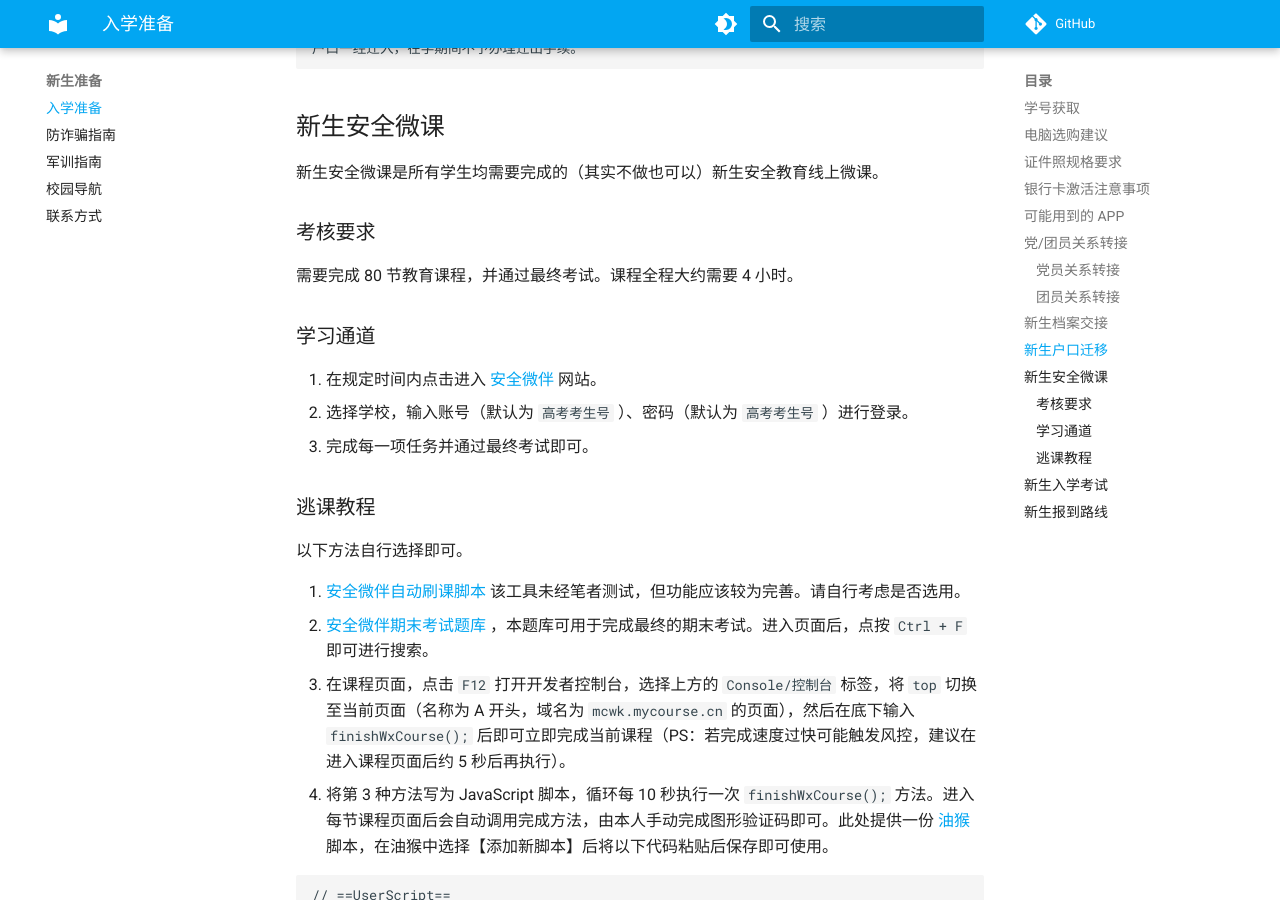
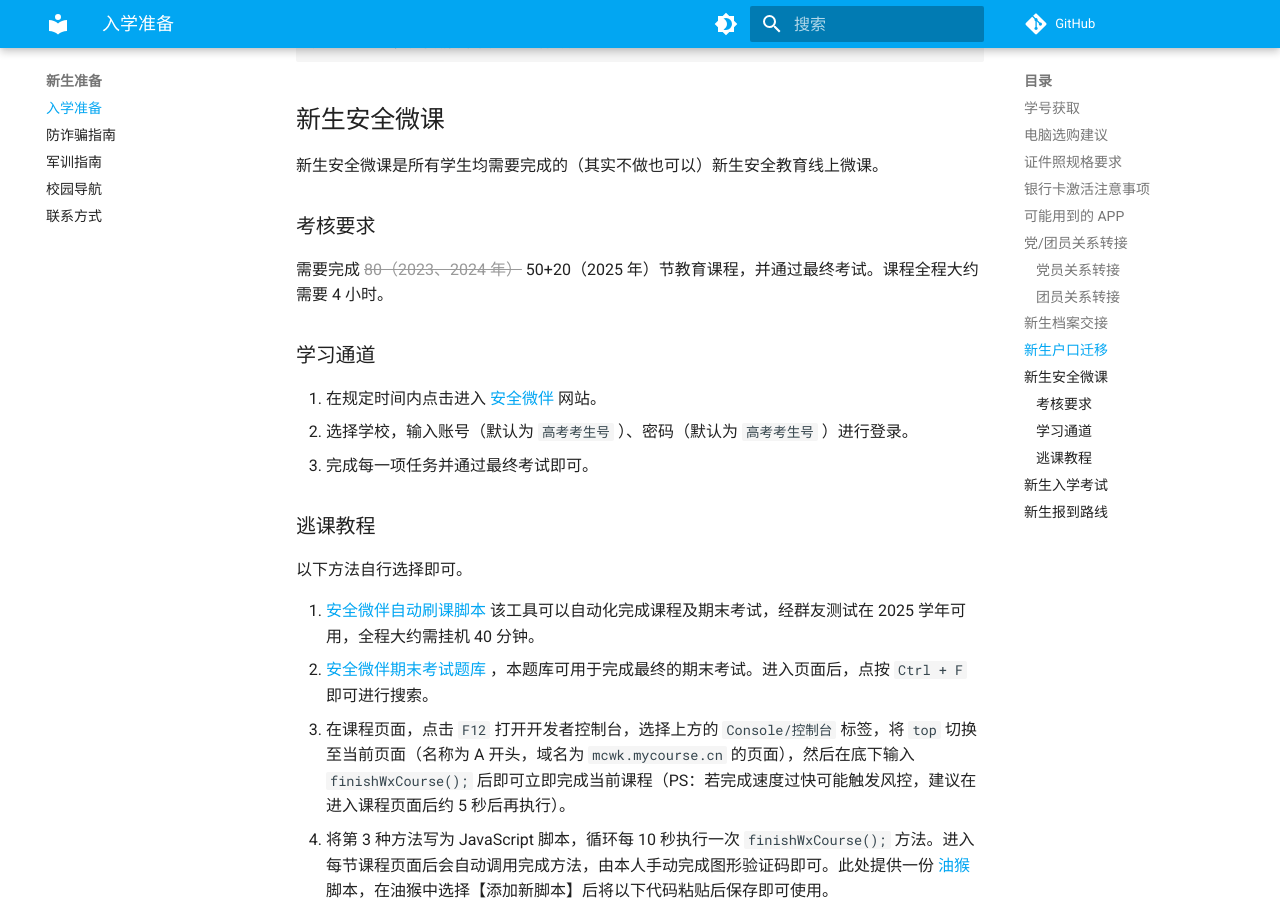
Before and after one commit to kanerty/FJNU-Wiki, an MkDocs documentation site: the page built from docs/new/before.md, in a window 1280 px wide and 900 px high, scrolled down 4028 px. Built offline with MkDocs 1.6.1 and Material for MkDocs 9.7.7, drawn with Linux system fonts in a browser that asks for light colours; comment, search, counter and statistics services are not loaded.

Commit message:
fix(new\\before\*): 修复团员关系转接tip perf(new\\before\*): 更新新生安全微课部分内容

```diff
--- a/docs/new/before.md
+++ b/docs/new/before.md
@@ -69,7 +69,7 @@
 ### 团员关系转接
 
 !!! tip "提示"
-  线上智慧团建团组织关系转接需要开学后上交纸质材料后确认无误后，才予以转接。如果学校有强制要求在暑假内转出的，可以咨询本院辅导员，暂且转入本院的临时支部。然后请各位团员再仔细检查一下自己的团员档案是否存在问题。
+    线上智慧团建团组织关系转接需要开学后上交纸质材料后确认无误后，才予以转接。如果学校有强制要求在暑假内转出的，可以咨询本院辅导员，暂且转入本院的临时支部。然后请各位团员再仔细检查一下自己的团员档案是否存在问题。
 
 共青团员考生的组织关系转移不需要开具介绍信，采取传统纸质团籍档案转接，团员证盖章后随考生本人个人档案按照档案转接规定程序进行。“智慧团建”上的组织关系转接，在新生入学报到后，可通过个人系统操作申请转入到录取学院的相关支部。党、团员档案均应转入我校。
 
@@ -112,7 +112,7 @@
 
 ### 考核要求
 
-需要完成 80 节教育课程，并通过最终考试。课程全程大约需要 4 小时。
+需要完成 ~~80（2023、2024 年）~~ 50+20（2025 年）节教育课程，并通过最终考试。课程全程大约需要 4 小时。
 
 ### 学习通道
 
@@ -124,7 +124,7 @@
 
 以下方法自行选择即可。
 
-1. [安全微伴自动刷课脚本](https://github.com/hangone/WeBan) 该工具未经笔者测试，但功能应该较为完善。请自行考虑是否选用。
+1. [安全微伴自动刷课脚本](https://github.com/hangone/WeBan) 该工具可以自动化完成课程及期末考试，经群友测试在 2025 学年可用，全程大约需挂机 40 分钟。
 2. [安全微伴期末考试题库](https://github.com/pooneyy/WeibanQuestionsBank/blob/main/weibanQuestionBank.md) ，本题库可用于完成最终的期末考试。进入页面后，点按 `Ctrl + F` 即可进行搜索。
 3. 在课程页面，点击 `F12` 打开开发者控制台，选择上方的 `Console/控制台` 标签，将 `top` 切换至当前页面（名称为 A 开头，域名为 `mcwk.mycourse.cn` 的页面），然后在底下输入 `finishWxCourse();` 后即可立即完成当前课程（PS：若完成速度过快可能触发风控，建议在进入课程页面后约 5 秒后再执行）。
 4. 将第 3 种方法写为 JavaScript 脚本，循环每 10 秒执行一次 `finishWxCourse();` 方法。进入每节课程页面后会自动调用完成方法，由本人手动完成图形验证码即可。此处提供一份 [油猴](https://microsoftedge.microsoft.com/addons/detail/%E7%AF%A1%E6%94%B9%E7%8C%B4/iikmkjmpaadaobahmlepeloendndfphd) 脚本，在油猴中选择【添加新脚本】后将以下代码粘贴后保存即可使用。
```
